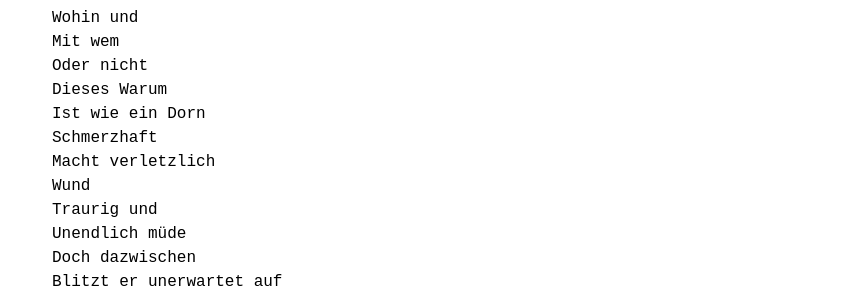
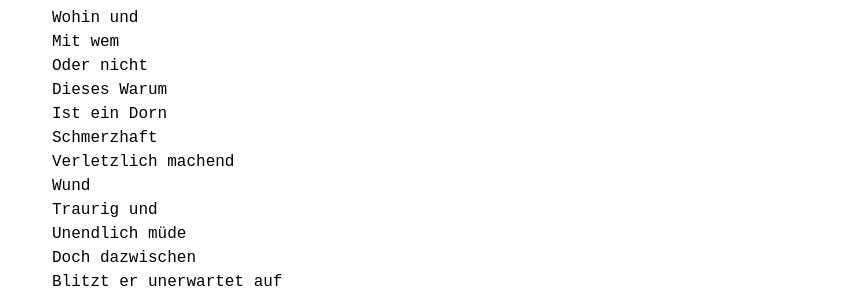
Before and after one commit to lebendigimsein/webpage, a Jekyll site: the page built from _posts/2023-03-09-tanz.markdown, in a window 1280 px wide. Shown: the part 442-738 px from the top of the page, without its empty margins (208-1071 px from the left). Built offline with Jekyll 4.4.1, drawn with Linux system fonts in a browser that asks for light colours.

Commit message:
tanz changed

```diff
--- a/_posts/2023-03-09-tanz.markdown
+++ b/_posts/2023-03-09-tanz.markdown
@@ -22,9 +22,9 @@ Wohin und
 Mit wem
 Oder nicht
 Dieses Warum
-Ist wie ein Dorn
+Ist ein Dorn
 Schmerzhaft
-Macht verletzlich
+Verletzlich machend
 Wund
 Traurig und
 Unendlich müde
```
